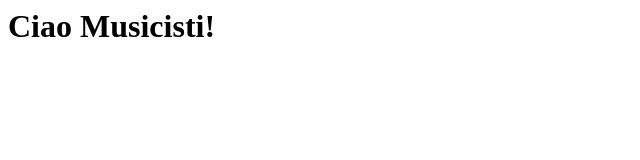
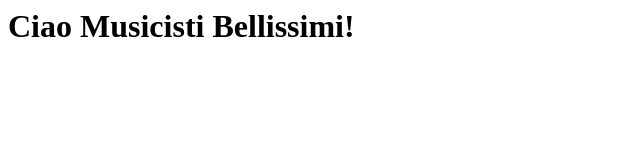
Before and after one commit to arturocaflisch/arturocaflisch.github.io, a plain HTML site: page index.html in a window 1280 px wide. Shown: the whole page, without its empty margins (0-640 px from the left). Drawn offline with Linux system fonts and the light colour scheme.

Commit message:
Seconda modifica di prova

```diff
--- a/index.html
+++ b/index.html
@@ -1 +1 @@
-<h1>Ciao Musicisti!</h1>
+<h1>Ciao Musicisti Bellissimi!</h1>
```
